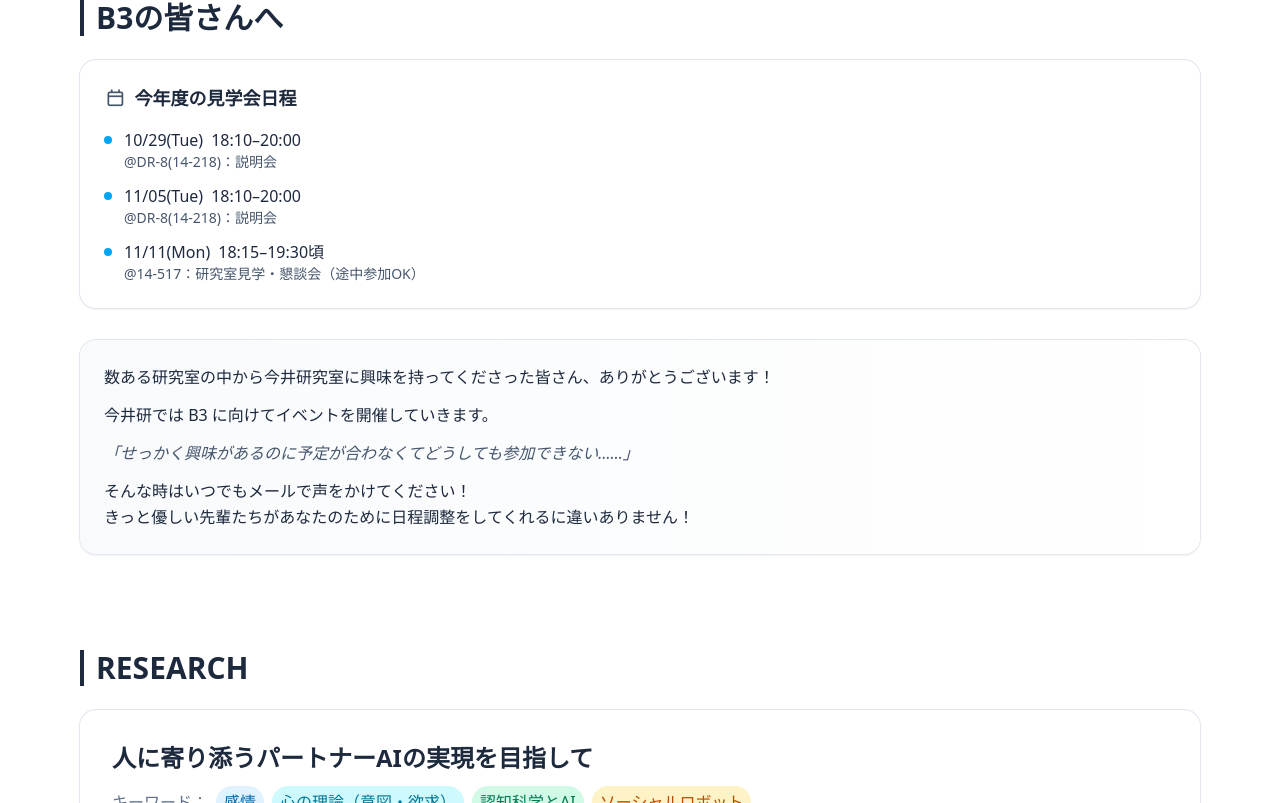
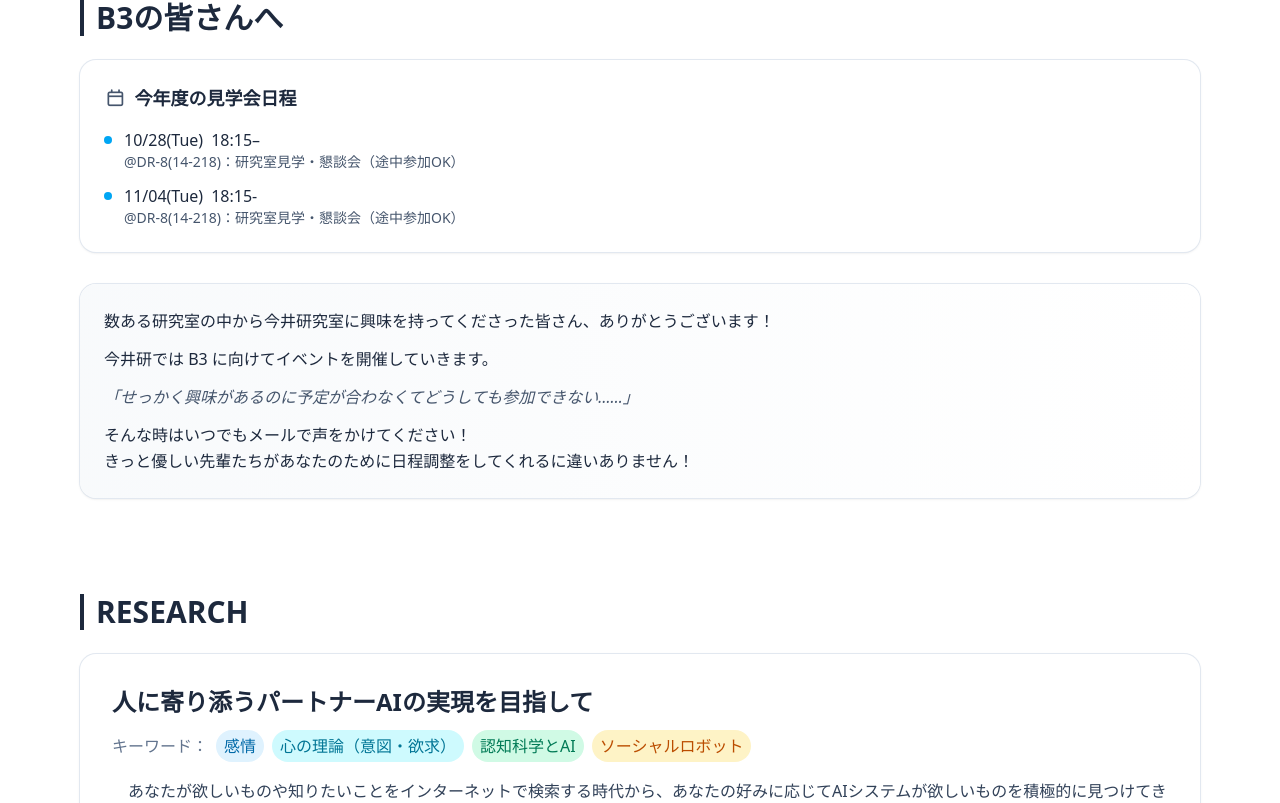
Before and after one commit to imai-laboratory/welcome-junior, a Vue app: page / in a window 1280 px wide. Shown: the part 957-1760 px from the top of the page. Built offline with nearby package versions, Linux system fonts and the light colour scheme.

Commit message:
ChangeSchedule

```diff
--- a/src/components/sections/B3Section.vue
+++ b/src/components/sections/B3Section.vue
@@ -12,23 +12,16 @@ type B3Session = {
 const b3Schedule: B3Session[] = [
 	{
 		id: 'session-1',
-		displayDate: '10/29(Tue)',
-		time: '18:10–20:00',
+		displayDate: '10/28(Tue)',
+		time: '18:15–',
 		place: 'DR-8(14-218)',
-		title: '説明会',
+		title: '研究室見学・懇談会（途中参加OK）',
 	},
 	{
 		id: 'session-2',
-		displayDate: '11/05(Tue)',
-		time: '18:10–20:00',
+		displayDate: '11/04(Tue)',
+		time: '18:15-',
 		place: 'DR-8(14-218)',
-		title: '説明会',
-	},
-	{
-		id: 'session-3',
-		displayDate: '11/11(Mon)',
-		time: '18:15–19:30頃',
-		place: '14-517',
 		title: '研究室見学・懇談会（途中参加OK）',
 	},
 ];
--- a/src/components/sections/ScheduleSection.vue
+++ b/src/components/sections/ScheduleSection.vue
@@ -25,9 +25,8 @@ const groups = ref<ScheduleGroup[]>([
 				name: '見学会',
 				detail: '2024年度の日程は以下の通りです',
 				bullets: [
-					'10/29(Tue) 18:10-20:00 @DR-8(14-218) — 説明会',
-					'11/5(Tue) 18:10-20:00 @DR-8(14-218) — 説明会',
-					'11/11(Mon) 18:15-19:30頃 @14-517 — 研究室見学・懇談会(途中参加OK)',
+					'10/28(Tue) 18:15 @DR-8(14-218) — 研究室見学・懇談会(途中参加OK)',
+					'11/4(Tue) 18:15 @DR-8(14-218) — 研究室見学・懇談会(途中参加OK)',
 				],
 			},
 		],
```
